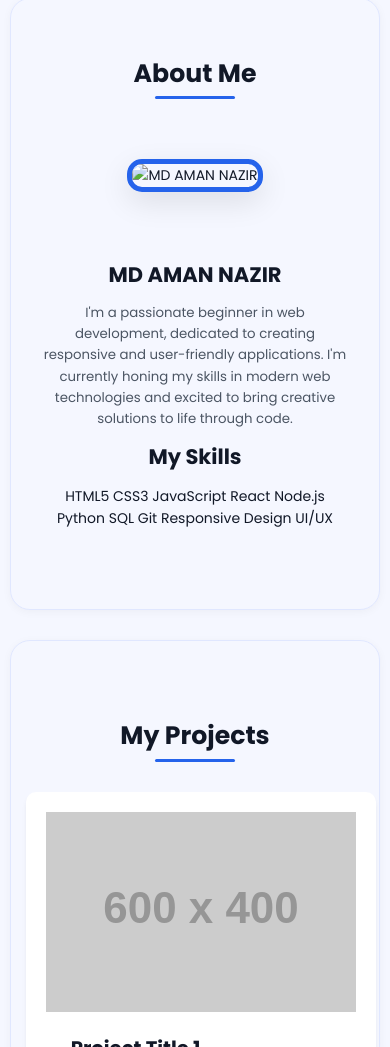
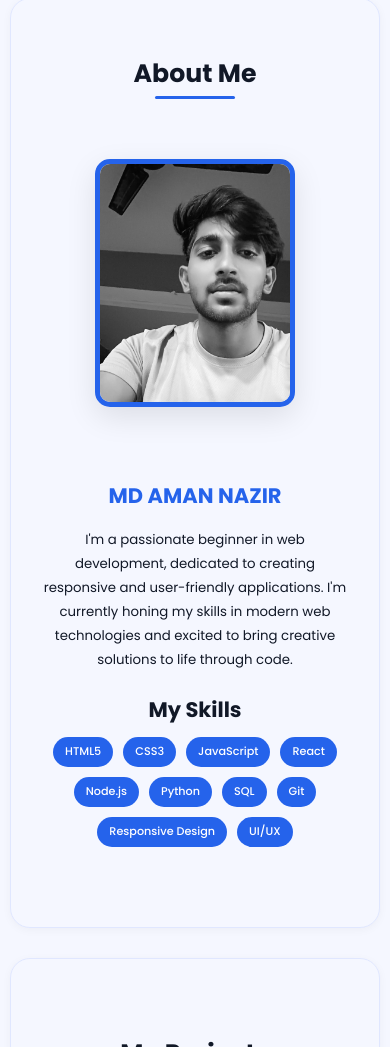
Before and after one commit to Aman2307/portfolio, a plain HTML site: page index.html in a window 390 px wide. Shown: the part 896-1943 px from the top of the page. Drawn offline with nearby package versions, Linux system fonts and the light colour scheme; placeholder pictures from the web are drawn by us.

Commit message:
Restore about section with proper styling and responsive design

```diff
--- a/index.html
+++ b/index.html
@@ -74,7 +74,7 @@
             <h2 class="section-title">About Me</h2>
             <div class="about-content">
                 <div class="about-image">
-                    <img src="C:\Users\nazir\OneDrive\Pictures\photo_suit.jpg" alt="MD AMAN NAZIR" class="profile-img">
+                    <img src="images/profile.jpg" alt="MD AMAN NAZIR" class="profile-img">
                 </div>
                 <div class="about-text">
                     <h3>MD AMAN NAZIR</h3>
--- a/style.css
+++ b/style.css
@@ -1,3 +1,112 @@
+/* About Section */
+.about {
+    padding: 100px 0;
+    background-color: var(--bg-color);
+}
+
+.about-content {
+    display: grid;
+    grid-template-columns: 1fr 1.5fr;
+    gap: 50px;
+    align-items: center;
+    margin-top: 50px;
+}
+
+.about-image {
+    position: relative;
+    width: 100%;
+    max-width: 400px;
+    margin: 0 auto;
+}
+
+.profile-img {
+    width: 100%;
+    height: auto;
+    border-radius: 15px;
+    box-shadow: 0 10px 30px rgba(0, 0, 0, 0.1);
+    transition: transform 0.3s ease;
+}
+
+.profile-img:hover {
+    transform: scale(1.03);
+}
+
+.about-text h3 {
+    font-size: 2rem;
+    color: var(--primary-color);
+    margin-bottom: 20px;
+}
+
+.about-text p {
+    font-size: 1.1rem;
+    line-height: 1.8;
+    color: var(--text-color);
+    margin-bottom: 25px;
+}
+
+.skills h3 {
+    font-size: 1.5rem;
+    margin-bottom: 15px;
+    color: var(--text-color);
+}
+
+.skill-tags {
+    display: flex;
+    flex-wrap: wrap;
+    gap: 10px;
+}
+
+.skill-tags span {
+    background-color: var(--primary-color);
+    color: white;
+    padding: 8px 15px;
+    border-radius: 30px;
+    font-size: 0.9rem;
+    font-weight: 500;
+    transition: all 0.3s ease;
+}
+
+.skill-tags span:hover {
+    background-color: var(--secondary-color);
+    transform: translateY(-2px);
+    box-shadow: 0 5px 15px rgba(0, 0, 0, 0.1);
+}
+
+/* Responsive adjustments */
+@media (max-width: 992px) {
+    .about-content {
+        grid-template-columns: 1fr;
+        text-align: center;
+    }
+
+    .about-image {
+        margin: 0 auto 40px;
+    }
+
+    .skill-tags {
+        justify-content: center;
+    }
+}
+
+@media (max-width: 576px) {
+    .about {
+        padding: 60px 0;
+    }
+
+    .about-text h3 {
+        font-size: 1.8rem;
+    }
+
+    .about-text p {
+        font-size: 1rem;
+    }
+
+    .skill-tags span {
+        font-size: 0.8rem;
+        padding: 6px 12px;
+    }
+}
+
 /* Base Styles & Variables */
 :root {
     /* Light Theme (default) */
@@ -930,24 +1039,22 @@ section[data-theme="dark"] .text-light {
 }
 
 .about-content {
-    display: flex;
+    display: grid;
+    grid-template-columns: 1fr 1.5fr;
+    gap: 50px;
     align-items: center;
-    gap: 50px;
     margin-top: 50px;
 }
 
 .about-image {
-    flex: 0 0 40%;
-    max-width: 40%;
-    text-align: center;
-}
-
-.about-text {
-    flex: 1;
+    position: relative;
+    width: 100%;
+    max-width: 400px;
+    margin: 0 auto;
 }
 
 .profile-img {
-    max-width: 100%;
+    width: 100%;
     height: auto;
     border-radius: 15px;
     box-shadow: 0 10px 30px rgba(0, 0, 0, 0.1);
@@ -955,24 +1062,63 @@ section[data-theme="dark"] .text-light {
 }
 
 .profile-img:hover {
-    transform: scale(1.02);
+    transform: scale(1.03);
+}
+
+.about-text h3 {
+    font-size: 2rem;
+    color: var(--primary-color);
+    margin-bottom: 20px;
+}
+
+.about-text p {
+    font-size: 1.1rem;
+    line-height: 1.8;
+    color: var(--text-color);
+    margin-bottom: 25px;
+}
+
+.skills h3 {
+    font-size: 1.5rem;
+    margin-bottom: 15px;
+    color: var(--text-color);
+}
+
+.skill-tags {
+    display: flex;
+    flex-wrap: wrap;
+    gap: 10px;
+}
+
+.skill-tags span {
+    background-color: var(--primary-color);
+    color: white;
+    padding: 8px 15px;
+    border-radius: 30px;
+    font-size: 0.9rem;
+    font-weight: 500;
+    transition: all 0.3s ease;
+}
+
+.skill-tags span:hover {
+    background-color: var(--secondary-color);
+    transform: translateY(-2px);
+    box-shadow: 0 5px 15px rgba(0, 0, 0, 0.1);
 }
 
 /* Responsive adjustments */
 @media (max-width: 992px) {
     .about-content {
-        flex-direction: column;
+        grid-template-columns: 1fr;
         text-align: center;
     }
 
     .about-image {
-        flex: 0 0 100%;
-        max-width: 100%;
-        margin-bottom: 30px;
-    }
-
-    .profile-img {
-        max-width: 350px;
+        margin: 0 auto 40px;
+    }
+
+    .skill-tags {
+        justify-content: center;
     }
 }
 
@@ -981,8 +1127,17 @@ section[data-theme="dark"] .text-light {
         padding: 60px 0;
     }
 
-    .profile-img {
-        max-width: 280px;
+    .about-text h3 {
+        font-size: 1.8rem;
+    }
+
+    .about-text p {
+        font-size: 1rem;
+    }
+
+    .skill-tags span {
+        font-size: 0.8rem;
+        padding: 6px 12px;
     }
 }
 
```
